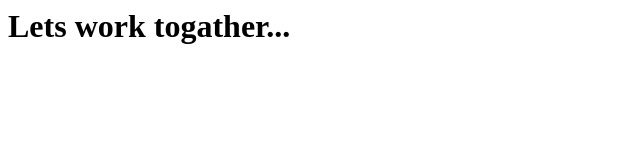
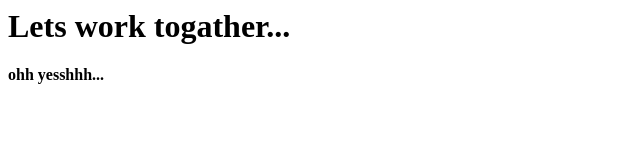
Before and after one commit to jmasram/NewRepo, a plain HTML site: page index.html in a window 1280 px wide. Shown: the full height of the page, 0-640 px from the left. Drawn offline with Linux system fonts and the light colour scheme.

Commit message:
next level

```diff
--- a/index.html
+++ b/index.html
@@ -1,5 +1,6 @@
 <html>
     <body>
         <h1>Lets work togather...</h1>
+        <h4>ohh yesshhh...</h4>
     </body>
 </html>
```
